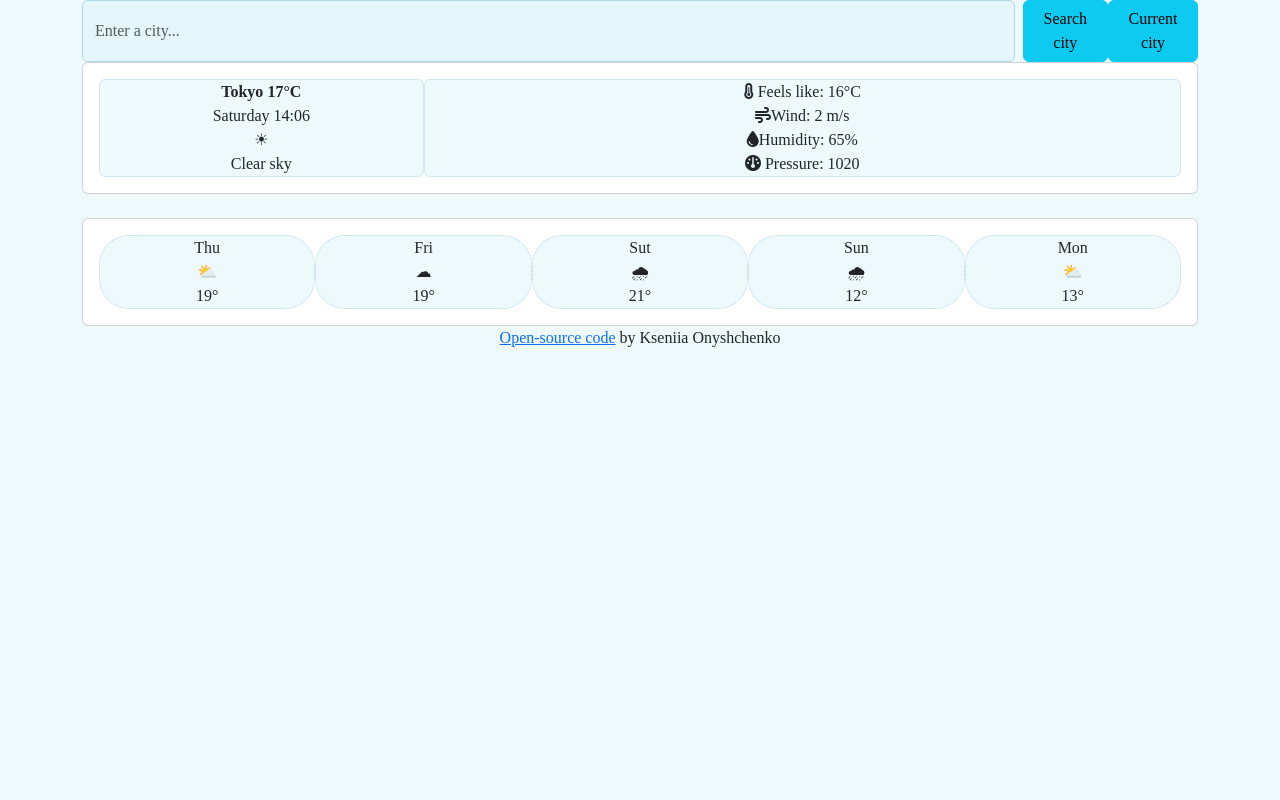
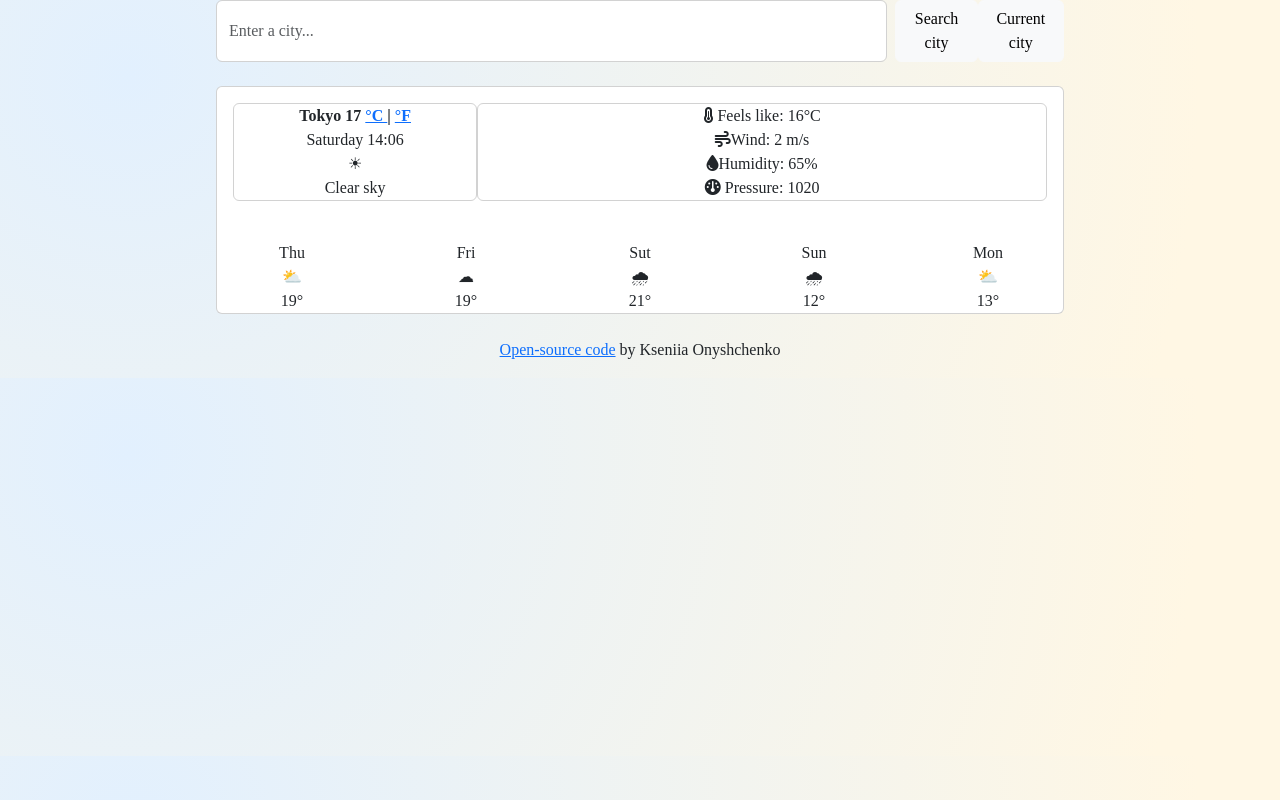
Before and after one commit to Ksenya25/my-app, a website built with Parcel: page index.html in a window 1280 px wide. Built offline with nearby package versions, Linux system fonts and the light colour scheme; no server answers.

Commit message:
changed css and added some new js

```diff
--- a/index.html
+++ b/index.html
@@ -33,16 +33,16 @@
   <link rel="stylesheet" href="src/styles.css" />
 </head>
 <body>
+ <div class="container mainbody" style="max-width: 70%">
 
-
-						<div  class="container text-center" >
-							<div class="row align-items-start"><form class="d-flex search-engine"id="search-form" role="search">
+						  <div class="container-fluid search"  >
+								<form class="d-flex search-engine"id="search-form" >
 								<input type="text" class="form-control me-2" id="search-engine" placeholder="Enter a city..." />
-								<button type="button"  class="btn btn-info"  id ="search-btn">Search city</button>
-								<button type="button"  class="btn btn-info" id ="current-btn">Current city</button>
-							</form>
+								<button type="button"  class="btn btn-light"  id ="search-btn">Search city</button>
+								<button type="button"  class="btn btn-light" id ="current-btn">Current city</button>
+								</form>
 							</div>
-						</div>
+						</br>
 
 
 				<div class="card-body">
@@ -50,13 +50,14 @@
 						<div class="row align-items-start">
 						 <div class="col">
 
-
 				<div class="card borders" style="max-width: 100%">
 						<div class="card-body">
 
+
 							<div class="container text-center">
 								<div class="row align-items-start">
-										<div class="card borders main-city" style="max-width: 30%"> <div class="col"><strong><span id="city-search">Tokyo</span> <span id ="temp">17</span>°C</strong></br> <span id="current-time">Wednesday</span></br>☀</br><span id="description">Clear sky</span></div></div>
+
+										<div class="card borders main-city" style="max-width: 30%"> <div class="col"><strong><span id="city-search">Tokyo</span> <span id ="temp">17</span> <a href="#" class = "grade active" id="celsius">°C </a><span class = "btwn grades"> | </span><a href="#" class = "grade" id="fahrenheit">°F</a></strong></br> <span id="current-time">Wednesday</span></br><span id="main-icon">☀</span></br><span id="description">Clear sky</span></div></div>
 										<div class="card borders  details" style="max-width: 70%">
 										<div class="col">
 										<span class = "atmosphere"><i class="fa-solid fa-temperature-three-quarters"></i> Feels like: </span>  <span id ="feels-like"> 16</span>°C
@@ -74,26 +75,28 @@
 								</div>
 							</div>
 						</div>
-					</div>
+
+
 					<br />
 
-					<div class="card borders" style="max-width: 100%">
-          <div class="card-body">
-            <div class="container text-center">
-              <div class="row align-items-start">
-									<div class="card borders days" style="max-width: 20%"><div class="col ">  Thu</br>⛅ </br>19°</div></div>
-									<div class="card borders days" style="max-width: 20%"><div class="col ">  Fri</br>☁ </br>19°</div></div>
-									<div class="card borders days" style="max-width: 20%"><div class="col ">  Sut</br>🌧 </br>21°</div></div>
-									<div class="card borders days" style="max-width: 20%"><div class="col">  Sun</br>🌧</br>12°</div></div>
-									<div class="card borders days" style="max-width: 20%"><div class="col">  Mon</br>⛅ </br>13°</div></div>
-              </div>
+
+
+
+
+              <div class="row align-items-start" id="forecast ">
+									<div class="col ">  Thu</br>⛅ </br>19°</div>
+									<div class="col ">  Fri</br>☁ </br>19°</div>
+									<div class="col ">  Sut</br>🌧 </br>21°</div>
+									<div class="col">  Sun</br>🌧</br>12°</div>
+									<div class="col">  Mon</br>⛅ </br>13°</div>
+
             </div>
-          </div>
-        </div>
 
-      </div>
+           </div>
+		</br>
  <p class = "link"><a href=https://github.com/Ksenya25/my-app.git class="gitHub">Open-source code</a><span> by</span> Kseniia Onyshchenko</p>
 	     <script src="src/index.js"></script>
+
 </body>
 
 </html>
--- a/src/index.js
+++ b/src/index.js
@@ -55,6 +55,12 @@ function displayWeatherCondition(response) {
   document.querySelector("#description").innerHTML =
     response.data.weather[0].main;
   document.querySelector("#pressure").innerHTML = response.data.main.pressure;
+  let iconElement = document.querySelector("#main-icon");
+  iconElement.setAttribute(
+    "src",
+    `http://openweathermap.org/img/wn/${response.data.weather[0].icon}@2x.png`
+  );
+  iconElement.setAttribute("alt", response.data.weather[0].main);
 }
 
 let form = document.querySelector("#search-form");
@@ -73,3 +79,27 @@ let currentButton = document.querySelector("#current-btn");
 currentButton.addEventListener("submit", showCurrentCityWeather);
 
 navigator.geolocation.getCurrentPosition(showCurrentCityWeather);
+
+function fahrenheit1(event) {
+  event.preventDefault();
+  choiceF.classList.add("active");
+  choiceC.classList.remove("active");
+  let tempF = document.querySelector("#temp");
+  tempF.innerHTML = Math.round((temperature * 9) / 5 + 32);
+}
+
+let temperature = null;
+
+function celsius1(event) {
+  event.preventDefault();
+  choiceC.classList.add("active");
+  choiceF.classList.remove("active");
+  let tempC = document.querySelector("#temp");
+  tempC.innerHTML = Math.round(temperature);
+}
+
+let choiceC = document.querySelector("#celsius");
+choiceC.addEventListener("click", celsius1);
+
+let choiceF = document.querySelector("#fahrenheit");
+choiceF.addEventListener("click", fahrenheit1);
--- a/src/styles.css
+++ b/src/styles.css
@@ -1,26 +1,24 @@
 body {
   font-family: "PT Mono";
-  background-color: #edf9fb;
+  background: radial-gradient(
+    circle at 10% 20%,
+    rgb(226, 240, 254) 0%,
+    rgb(255, 247, 228) 90%
+  );
+}
+.search-form {
+  margin: 15px 30px 0 0;
+  padding: 0 0 0 0;
 }
 .details,
-.main-city,
-.days {
-  border: dotted 1.5px lightblue;
-  background-color: rgba(218, 242, 247, 0.473);
-}
-.days {
-  border-radius: 30px;
+.main-city {
+  border: solid 1.5px #d2d2d2;
 }
 
 .form-control {
-  border: 1px solid lightblue;
-  background-color: rgba(218, 242, 247, 0.473);
+  border: 1px solid #d2d2d2;
 }
-.part1,
-.part2 {
-  background-color: rgba(187, 218, 224, 0.13);
-  border: 1px solid lightblue;
-}
+
 .weather-description {
   text-transform: capitalize;
 }
```
